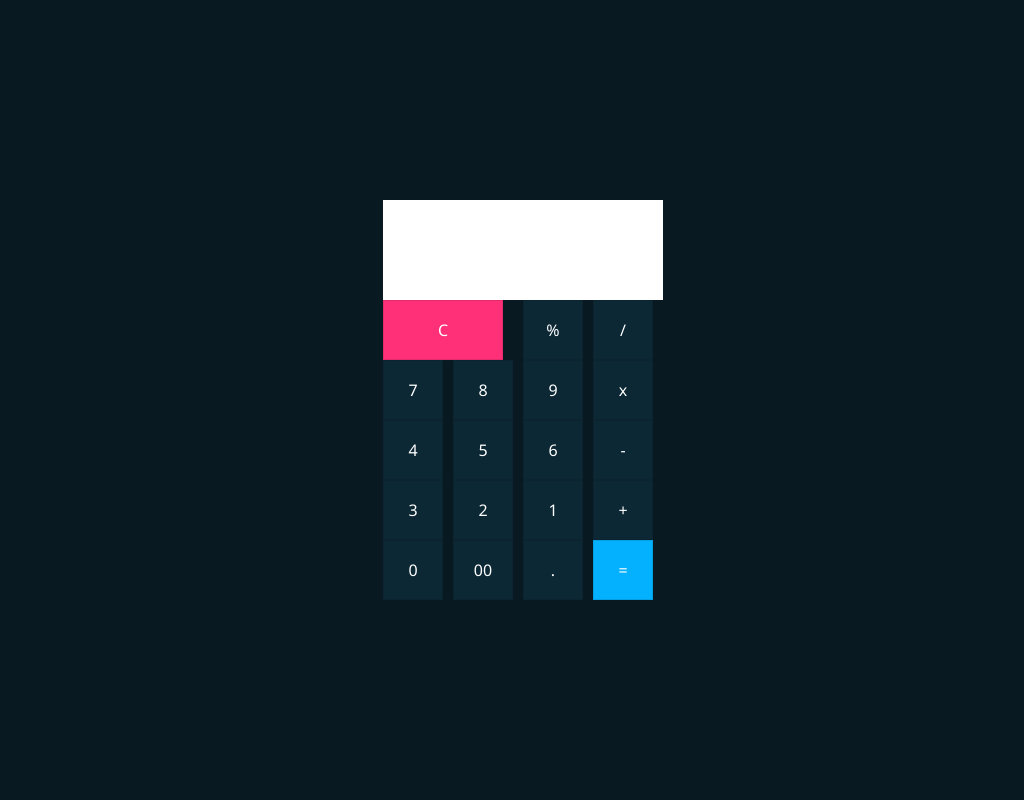
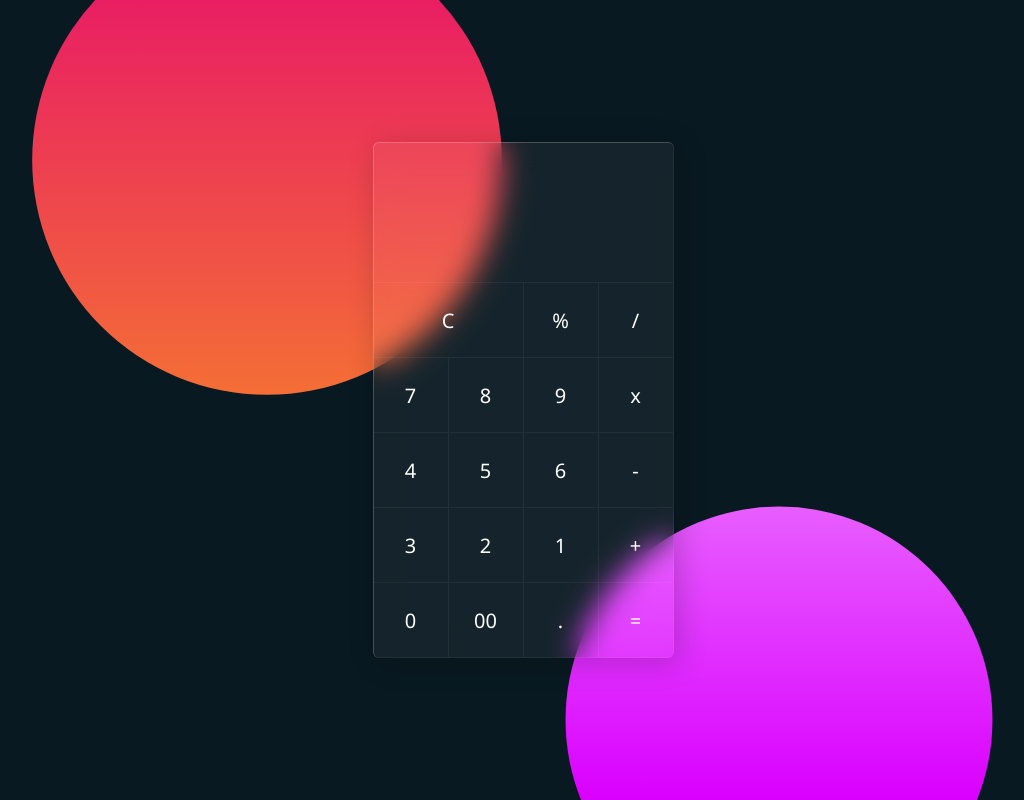
Before and after one commit to ravishhmb/calculator, a plain HTML site: page index.html in a window 1280 px wide. Shown: the whole page, without its empty margins (117-1141 px from the left). Drawn offline with Linux system fonts and the light colour scheme.

Commit message:
Update style.css

```diff
--- a/style.css
+++ b/style.css
@@ -11,37 +11,80 @@ body {
   min-height: 100vh;
   background: #091921;
 }
+body::before {
+  content: "";
+  position: absolute;
+  top: 0;
+  left: 0;
+  width: 100%;
+  height: 100%;
+  background: linear-gradient(#e91e63, #ffc107);
+  clip-path: circle(22% at 30% 20%);
+}
+body::after {
+  content: "";
+  position: absolute;
+  top: 0;
+  left: 0;
+  width: 100%;
+  height: 100%;
+  background: linear-gradient(#fff, #da00ff);
+  clip-path: circle(20% at 70% 90%);
+}
+.container {
+  position: relative;
+  background: rgba(255, 255, 255, 0.05);
+  border-radius: 6px;
+  overflow: hidden;
+  z-index: 10;
+  backdrop-filter: blur(15px);
+  border-top: 1px solid rgba(255, 255, 255, 0.2);
+  border-left: 1px solid rgba(255, 255, 255, 0.2);
+  box-shadow: 5px 5px 30px rgba(0, 0, 0, 0.2);
+}
 .calculator {
   position: relative;
   display: grid;
 }
 .calculator .value {
   grid-column: span 4;
-  height: 100px;
+  height: 140px;
+  width: 300px;
   text-align: right;
   border: none;
   outline: none;
   padding: 10px;
-  font-size: 18px;
+  font-size: 30px;
+  background: transparent;
+  color: #fff;
+  border-bottom: 1px solid rgba(255, 255, 255, 0.05);
+  border-right: 1px solid rgba(255, 255, 255, 0.05);
 }
 .calculator span {
   display: grid;
-  width: 60px;
-  height: 60px;
+  width: 75px;
+  height: 75px;
   color: #fff;
-  background: #0c2835;
+  font-weight: 400;
+  font-size: 20px;
+  /* background: #0c2835; */
   place-items: center;
-  border: 1px solid rgba(0, 0, 0, 0.1);
+  border-bottom: 1px solid rgba(255, 255, 255, 0.05);
+  border-right: 1px solid rgba(255, 255, 255, 0.05);
+  transition: 0.5s;
+}
+.calculator span:hover {
+  transition: 0s;
+  background: rgba(255, 255, 255, 0.05);
 }
 .calculator span:active {
-  background: #74ff3b;
+  background: #14ff47;
   color: #111;
+  font-size: 24px;
+  font-weight: 500;
 }
 .calculator span.clear {
   grid-column: span 2;
-  width: 120px;
-  background: #ff3077;
+  width: 150px;
+  /* background: #ff3077; */
 }
-.calculator span.equal {
-  background: #03b1ff;
-}
```
